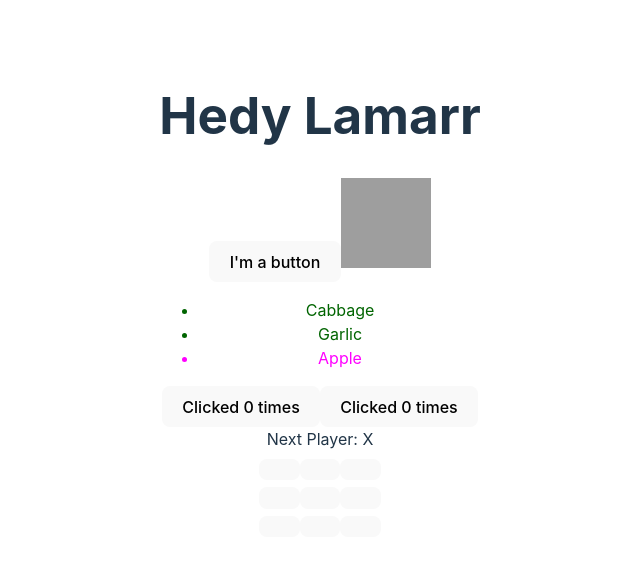
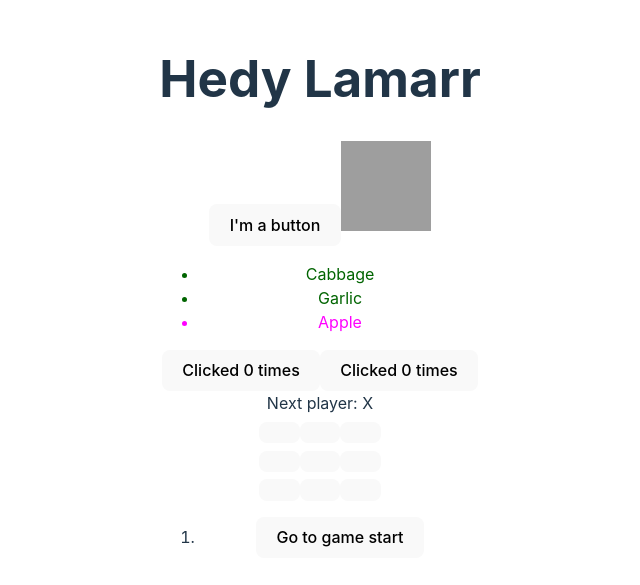
Before and after one commit to travisburns/reactesting, a React (Vite) app in the folder reactTesting/: page / in a window 1280 px wide. Shown: the part 105-690 px from the top of the page, without its empty margins (320-960 px from the left). Built offline with nearby package versions, Linux system fonts and the light colour scheme; grey boxes are pictures that could not be loaded.

Commit message:
Added a history track of past moves and displaying them

```diff
--- a/reactTesting/src/TickTacToeBoard.jsx
+++ b/reactTesting/src/TickTacToeBoard.jsx
@@ -1,104 +1,118 @@
-import React from 'react'
-import {useState} from 'react';
+import { useState } from 'react';
 
-
-const Square = ({value, onSquareClick}) => {
-
-
-
-
-
-  return  (
-    <button className='square' onClick={onSquareClick}>{value} </button>
-
-
-
-      )
-
+function Square({ value, onSquareClick }) {
+  return (
+    <button className="square" onClick={onSquareClick}>
+      {value}
+    </button>
+  );
 }
 
-
-const TickTacToeBoard = () => {
-  const [xIsNext, setXIsNext] = useState(true);
-  const [squares, setSquares] = useState(Array(9).fill(null));
-
-  const calculateWinner = () => {
-    const lines = [
-      [0, 1, 2],
-      [3, 4, 5],
-      [6, 7, 8],
-      [0, 3, 6],
-      [1, 4, 7],
-      [2, 5, 8],
-      [0, 4, 8],
-      [2, 4, 6],
-    ];
-
-    for (let i = 0; i < lines.length; i++) {
-      const [a, b, c] = lines[i];
-      if (squares[a] && squares[a] === squares[b] && squares[a] === squares[c]) {
-        return squares[a];
-      }
+function Board({ xIsNext, squares, onPlay }) {
+  function handleClick(i) {
+    if (calculateWinner(squares) || squares[i]) {
+      return;
     }
-
-
-    return null
+    const nextSquares = squares.slice();
+    if (xIsNext) {
+      nextSquares[i] = 'X';
+    } else {
+      nextSquares[i] = 'O';
+    }
+    onPlay(nextSquares);
   }
-
 
   const winner = calculateWinner(squares);
   let status;
   if (winner) {
-    status = "Winner: " + winner
+    status = 'Winner: ' + winner;
   } else {
-    status = "Next Player: " + (xIsNext ? "X" : "0");
+    status = 'Next player: ' + (xIsNext ? 'X' : 'O');
+  }
+
+  return (
+    <>
+      <div className="status">{status}</div>
+      <div className="board-row">
+        <Square value={squares[0]} onSquareClick={() => handleClick(0)} />
+        <Square value={squares[1]} onSquareClick={() => handleClick(1)} />
+        <Square value={squares[2]} onSquareClick={() => handleClick(2)} />
+      </div>
+      <div className="board-row">
+        <Square value={squares[3]} onSquareClick={() => handleClick(3)} />
+        <Square value={squares[4]} onSquareClick={() => handleClick(4)} />
+        <Square value={squares[5]} onSquareClick={() => handleClick(5)} />
+      </div>
+      <div className="board-row">
+        <Square value={squares[6]} onSquareClick={() => handleClick(6)} />
+        <Square value={squares[7]} onSquareClick={() => handleClick(7)} />
+        <Square value={squares[8]} onSquareClick={() => handleClick(8)} />
+      </div>
+    </>
+  );
+}
+
+export default function Game() {
+  const [xIsNext, setXIsNext] = useState(true);
+  const [history, setHistory] = useState([Array(9).fill(null)]);
+  const currentSquares = history[history.length - 1];
+
+  function handlePlay(nextSquares) {
+    setHistory([...history, nextSquares]);
+    setXIsNext(!xIsNext);
   }
 
 
-
-
-  const handleClick = (i) => {
-    if (squares[i] || calculateWinner(squares)) {
-      return;
-    }
-
-    const nextSquares = squares.slice()
-    if  (xIsNext) {
-      nextSquares[i] = "X"
-    } else {
-      nextSquares[i] ="O"
-    }
-    setSquares(nextSquares)
-    setXIsNext(!xIsNext)
-
-
+  function jumpTo(nextMove) {
 
   }
 
 
+  const moves = history.map((squares, move) => {
+    let description;
+    if (move > 0) {
+      description = 'Go to move #' + move;
+    } else {
+      description = 'Go to game start';
+    }
 
     return (
-        <>
-        <div className='status'>{status}</div>
-        <div className='Board-row'>
-        <Square  value={squares[0]} onSquareClick= {() => handleClick(0)} />
-        <Square  value={squares[1]} onSquareClick= {() => handleClick(1)}/>
-        <Square  value={squares[2]} onSquareClick= {() => handleClick(2)}/>
-        </div>
-        <div className='Board-row'>
-        <Square  value={squares[3]} onSquareClick= {() => handleClick(3)}/>
-        <Square  value={squares[4]} onSquareClick= {() => handleClick(4)}/>
-        <Square  value={squares[5]} onSquareClick= {() => handleClick(5)}/>
-        </div>
-        <div className='Board-row'>
-        <Square  value={squares[6]} onSquareClick= {() => handleClick(6)}/>
-        <Square  value={squares[7]} onSquareClick= {() => handleClick(7) }/>
-        <Square  value={squares[8]} onSquareClick= {() => handleClick(8)}/>
-        </div>
+      <li>
+        <button onClick={() => jumpTo(move)}>{description}</button>
+      </li>
+    )
 
-        </>
+  })
 
-  )
+
+  return (
+    <div className="game">
+      <div className="game-board">
+        <Board xIsNext={xIsNext} squares={currentSquares} onPlay={handlePlay} />
+      </div>
+      <div className="game-info">
+        <ol>{moves}</ol>
+      </div>
+    </div>
+  );
 }
 
-export default TickTacToeBoard
+function calculateWinner(squares) {
+  const lines = [
+    [0, 1, 2],
+    [3, 4, 5],
+    [6, 7, 8],
+    [0, 3, 6],
+    [1, 4, 7],
+    [2, 5, 8],
+    [0, 4, 8],
+    [2, 4, 6],
+  ];
+  for (let i = 0; i < lines.length; i++) {
+    const [a, b, c] = lines[i];
+    if (squares[a] && squares[a] === squares[b] && squares[a] === squares[c]) {
+      return squares[a];
+    }
+  }
+  return null;
+}
```
